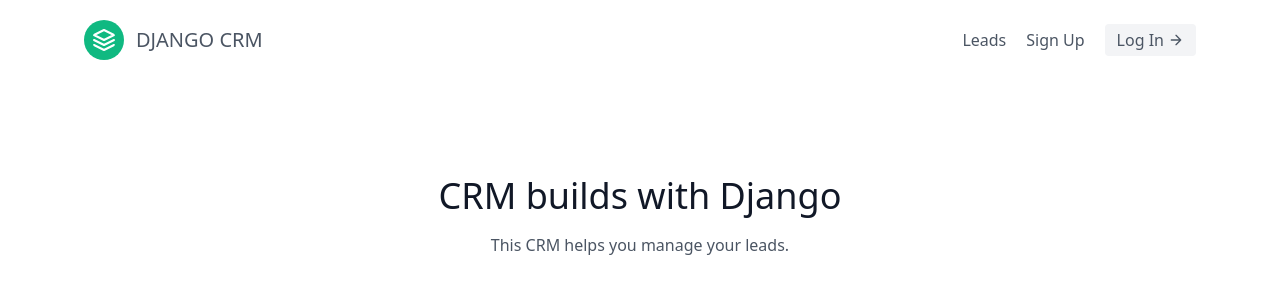
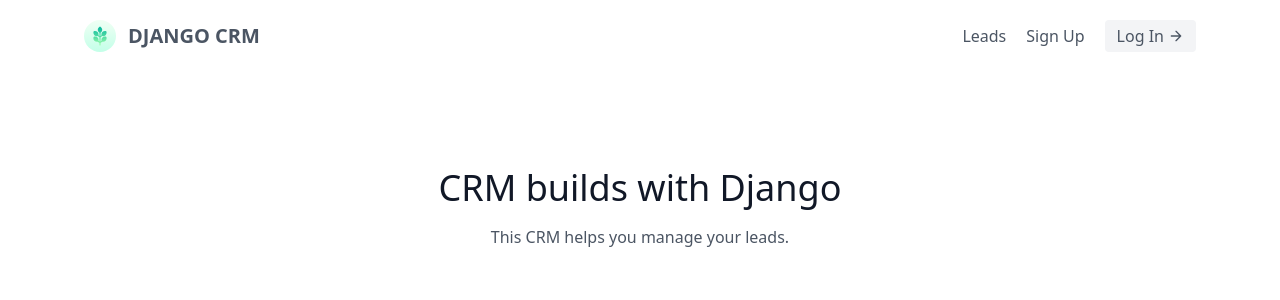
Before and after one commit to alex1the1great/dj-crm, a Django app: page / in a window 1280 px wide. Shown: the top 300 px of the page. Run offline with Django 3.2, Linux system fonts and the light colour scheme; parts of the project's set-up code (start-up, migrations or seed data) failed here and were passed over.

Commit message:
Add static files

```diff
--- /dev/null
+++ b/static/css/style.css
@@ -0,0 +1,4 @@
+.logo {
+    width: 2em;
+    height: 2em;
+}
--- a/templates/_base.html
+++ b/templates/_base.html
@@ -1,3 +1,5 @@
+{% load static %}
+
 <!DOCTYPE html>
 <html lang="en">
 <head>
@@ -5,6 +7,14 @@
     <title>DJANGO CRM</title>
     {# Tailwind CSS #}
     <link href="https://unpkg.com/tailwindcss@^2/dist/tailwind.min.css" rel="stylesheet">
+    {# Favicon icon #}
+    <link rel="apple-touch-icon" sizes="512x512" href="{% static 'images/favicon_icons/android-chrome-192x192.png' %}">
+    <link rel="apple-touch-icon" sizes="192x192" href="{% static 'images/favicon_icons/android-chrome-512x512.png' %}">
+    <link rel="apple-touch-icon" sizes="180x180" href="{% static 'images/favicon_icons/apple-touch-icon.png' %}">
+    <link rel="icon" type="image/png" sizes="32x32" href="{% static 'images/favicon_icons/favicon-32x32.png' %}">
+    <link rel="icon" type="image/png" sizes="16x16" href="{% static 'images/favicon_icons/favicon-16x16.png' %}">
+    {# Custom CSS #}
+    <link rel="stylesheet" href="{% static 'css/style.css' %}">
 </head>
 <body>
     <div class="max-w-6xl mx-auto">
--- a/templates/navbar.html
+++ b/templates/navbar.html
@@ -1,10 +1,10 @@
+{% load static %}
+
 <header class="text-gray-600 body-font">
   <div class="container mx-auto flex flex-wrap p-5 flex-col md:flex-row items-center">
     <a class="flex title-font font-medium items-center text-gray-900 mb-4 md:mb-0">
-      <svg xmlns="http://www.w3.org/2000/svg" fill="none" stroke="currentColor" stroke-linecap="round" stroke-linejoin="round" stroke-width="2" class="w-10 h-10 text-white p-2 bg-green-500 rounded-full" viewBox="0 0 24 24">
-        <path d="M12 2L2 7l10 5 10-5-10-5zM2 17l10 5 10-5M2 12l10 5 10-5"></path>
-      </svg>
-      <a href="{% url 'landing_page' %}" class="ml-3 text-xl cursor-pointer hover:text-green-500">DJANGO CRM</a>
+      <img src="{% static 'images/logo.svg' %}" alt="DJANGO CRM" class="logo">
+      <a href="{% url 'landing_page' %}" class="ml-3 text-xl cursor-pointer hover:text-green-500 font-bold">DJANGO CRM</a>
     </a>
     <nav class="md:ml-auto flex flex-wrap items-center text-base justify-center">
       <a href="{% url 'leads:lead_list' %}" class="mr-5 hover:text-green-500 cursor-pointer">Leads</a>
```
Also changed, not shown: static/README.md (deleted), static/images/favicon_icons/android-chrome-192x192.png (added), static/images/favicon_icons/android-chrome-512x512.png (added), static/images/favicon_icons/apple-touch-icon.png (added), static/images/favicon_icons/favicon-16x16.png (added), static/images/favicon_icons/favicon-32x32.png (added), static/images/logo.svg (added).
